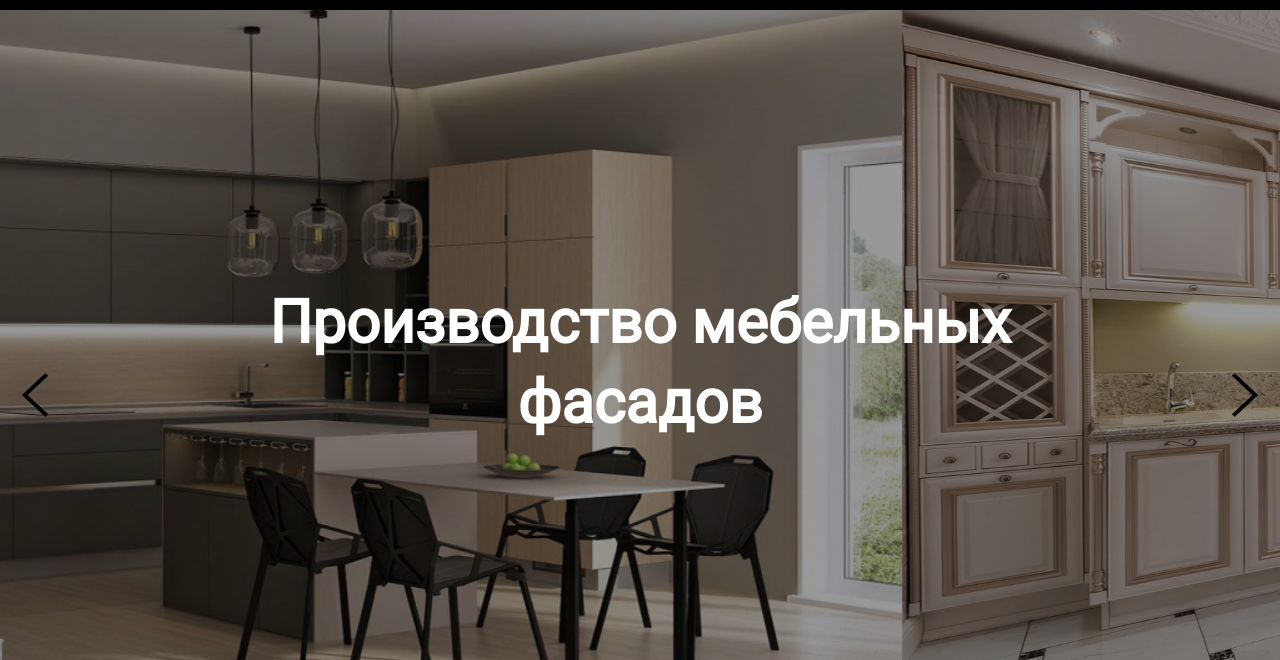
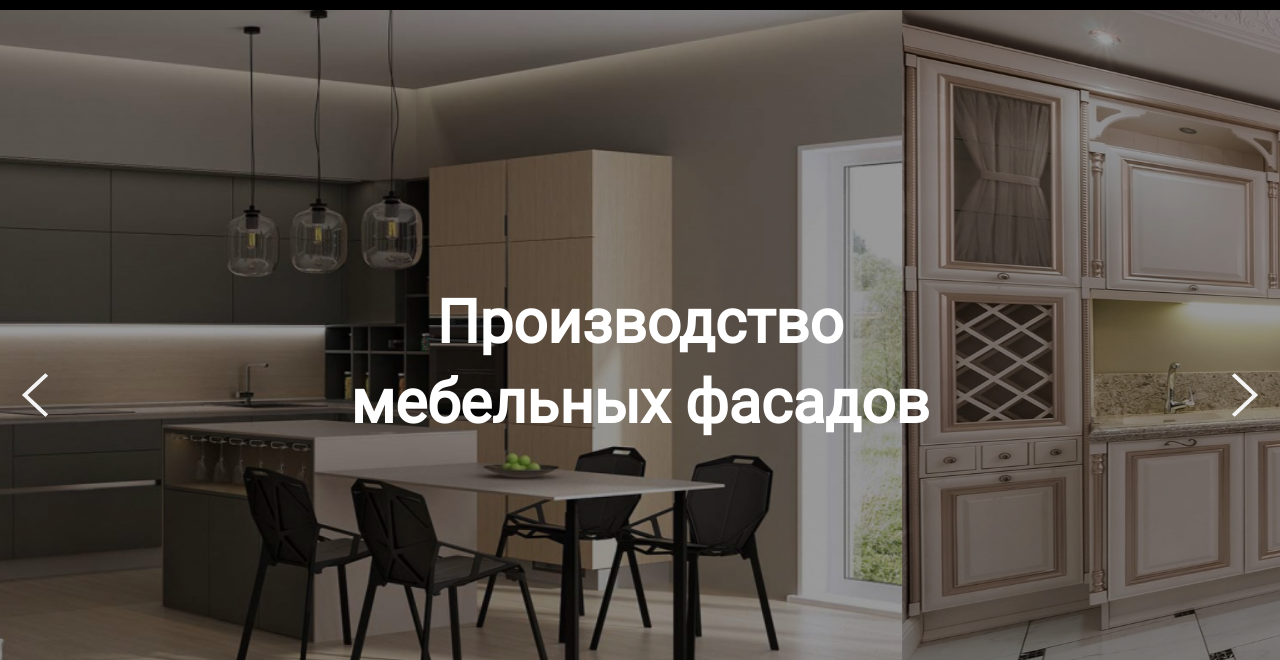
Before and after one commit to ZhannaFed/FasadMgn, a website with bundled scripts: page src/index.html in a window 1280 px wide. Shown: the part 140-800 px from the top of the page. Built offline with nearby package versions, Linux system fonts and the light colour scheme; files whose address does not match are found by name.

Commit message:
slider-mod

```diff
--- a/src/css/layout/_slider.scss
+++ b/src/css/layout/_slider.scss
@@ -12,7 +12,7 @@
 
         @media($tablet){
             font-size: 6rem;
-            width: 800px;
+            width: 700px;
         }
     }
     &_wrapper{
--- a/src/index.html
+++ b/src/index.html
@@ -31,10 +31,10 @@
                 <button type="button" id="autoplay"></button>
                 <ul class="controls" id="customize-controls" aria-label="Carousel Navigation" tabindex="0">
                     <li class="prev">
-                        <img src="./assets/images/slider_images/left_arrow_icon.png" alt="left_arrow">
+                        <img src="./assets/images/icons/left_arrow_icon.png" alt="left_arrow">
                     </li>
                     <li class="next">
-                        <img src="./assets/images/slider_images/right_arrow_icon.png" alt="right_arrow">
+                        <img src="./assets/images/icons/right_arrow_icon.png" alt="right_arrow">
                     </li>
                 </ul>
                 <div class="nav_slider" id="nav_slider">
--- a/src/js/main.js
+++ b/src/js/main.js
@@ -1,17 +1,5 @@
 'use strict';
 
-import { tns } from 'tiny-slider';
-
-tns({
-    container: '.slider_content',
-    items: 1,
-    slideBy: 'page',
-    autoplay: true,
-    speed:500,
-    navPosition:'bottom',
-    controlsContainer:'#customize-controls',
-    autoplayButton:'#autoplay',
-    navContainer:'#nav_slider'
-  });
+import './slider';
 
 console.log("Fasad");
--- /dev/null
+++ b/src/js/slider.js
@@ -0,0 +1,13 @@
+import { tns } from 'tiny-slider';
+
+tns({
+    container: '.slider_content',
+    items: 1,
+    slideBy: 'page',
+    autoplay: true,
+    speed:500,
+    navPosition:'bottom',
+    controlsContainer:'#customize-controls',
+    autoplayButton:'#autoplay',
+    navContainer:'#nav_slider'
+  });
```
Also changed, not shown: dist/assets/images/icons/left_arrow_icon.png (added), dist/assets/images/icons/right_arrow_icon.png (added), dist/index.html, dist/script.js, dist/style.css, src/assets/images/icons/left_arrow_icon.png (added), src/assets/images/icons/right_arrow_icon.png (added), src/assets/images/slider_images/angle-left.png (deleted), src/assets/images/slider_images/angle-right.png (deleted), 2 other files.
